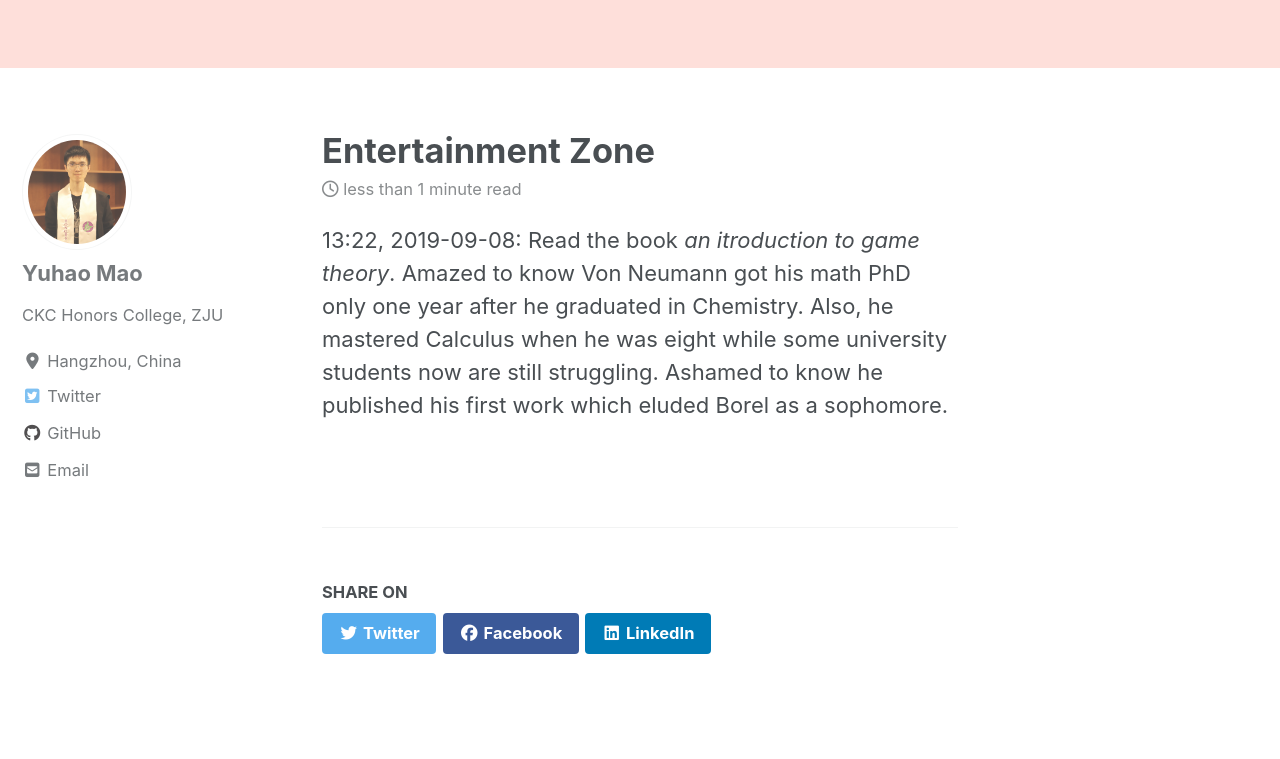
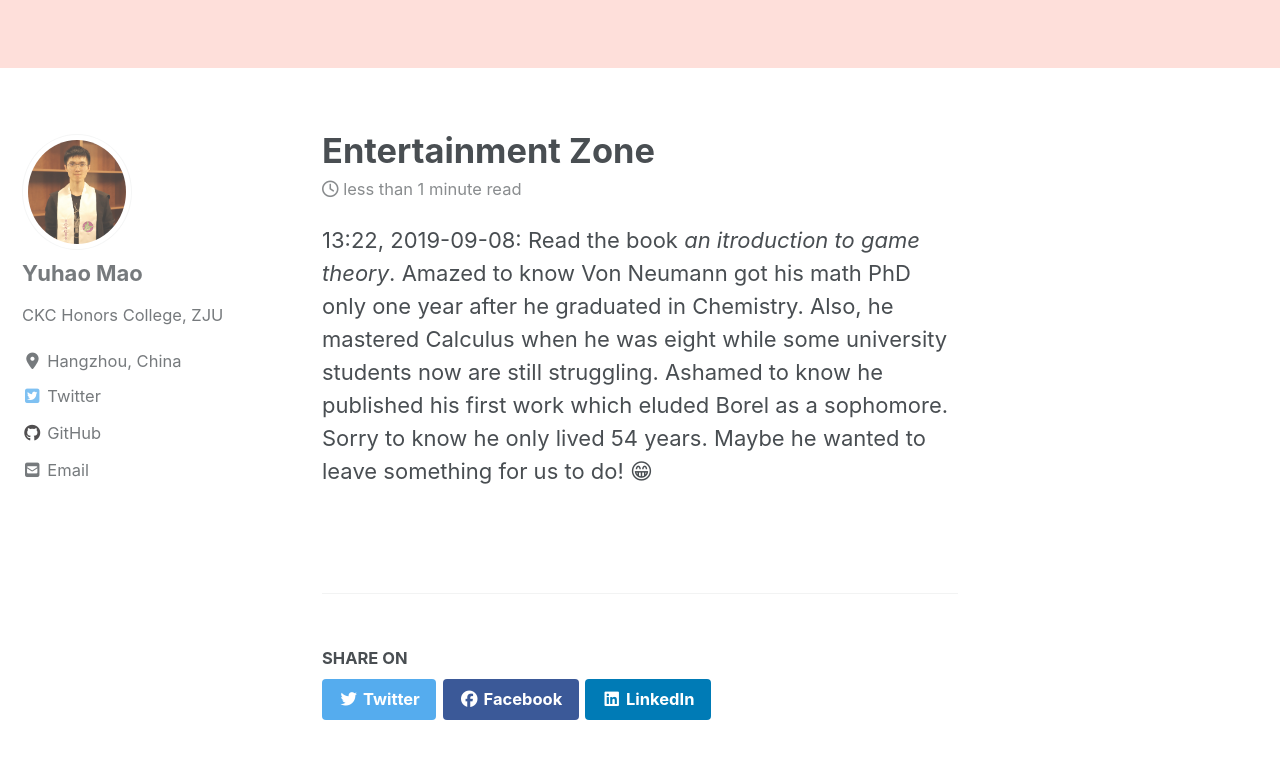
Before and after one commit to AlgebraLoveme/AlgebraLoveme.github.io, a Jekyll site: the page built from _pages/Entertainment.md, in a window 1280 px wide and 900 px high, scrolled down 981 px. Shown: the top 759 px of the window. Built offline with Jekyll 4.4.1, drawn with Linux system fonts in a browser that asks for light colours; cached includes are drawn as plain includes; nearby versions of some CDN libraries; emoji names are drawn with the system emoji font.

Commit message:
Update Entertainment.md

```diff
--- a/_pages/Entertainment.md
+++ b/_pages/Entertainment.md
@@ -6,4 +6,4 @@
     image: "/imgs/surfboard.jpg"
 ---
 
-13:22, 2019-09-08: Read the book *an itroduction to game theory*. Amazed to know Von Neumann got his math PhD only one year after he graduated in Chemistry. Also, he mastered Calculus when he was eight while some university students now are still struggling. Ashamed to know he published his first work which eluded Borel as a sophomore.
+13:22, 2019-09-08: Read the book *an itroduction to game theory*. Amazed to know Von Neumann got his math PhD only one year after he graduated in Chemistry. Also, he mastered Calculus when he was eight while some university students now are still struggling. Ashamed to know he published his first work which eluded Borel as a sophomore. Sorry to know he only lived 54 years. Maybe he wanted to leave something for us to do! :grin:
```
